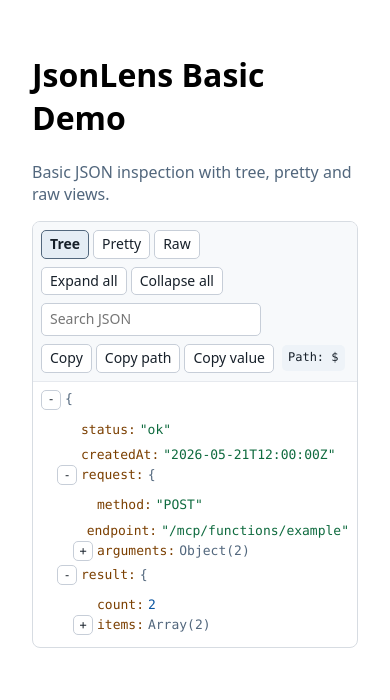
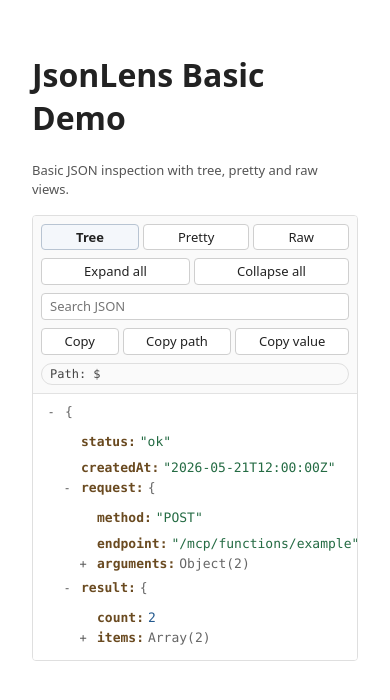
Before and after one commit to ddbase3/JsonLens, a website with bundled scripts: page demos/basic/index.html in a window 390 px wide. Built offline with nearby package versions, Linux system fonts and the light colour scheme.

Commit message:
style updated

```diff
--- a/src/styles/jsonlens.css
+++ b/src/styles/jsonlens.css
@@ -1,11 +1,11 @@
 .jl-root {
 	box-sizing: border-box;
-	border: 1px solid #d7dce2;
-	border-radius: 8px;
-	background: #ffffff;
-	color: #17202a;
-	font-family: system-ui, -apple-system, BlinkMacSystemFont, "Segoe UI", sans-serif;
-	font-size: 14px;
+	border: 1px solid #dfdfdf;
+	border-radius: 4px;
+	background: #fff;
+	color: #222;
+	font-family: inherit;
+	font-size: 13px;
 	line-height: 1.45;
 	overflow: hidden;
 }
@@ -19,61 +19,97 @@
 .jl-toolbar {
 	display: flex;
 	flex-wrap: wrap;
-	align-items: center;
+	align-items: flex-end;
 	gap: 8px;
 	padding: 8px;
-	border-bottom: 1px solid #e6e9ee;
-	background: #f7f9fb;
+	border-bottom: 1px solid #e2e2e2;
+	background: #fafafa;
 }
 
 .jl-toolbar-group {
 	display: inline-flex;
+	flex-wrap: wrap;
 	align-items: center;
+	gap: 4px;
+	min-width: 0;
+}
+
+.jl-mode-group,
+.jl-tree-actions,
+.jl-copy-actions {
 	gap: 4px;
 }
 
 .jl-button,
 .jl-node-toggle {
-	appearance: none;
-	border: 1px solid #c7ced8;
-	border-radius: 5px;
-	background: #ffffff;
-	color: #17202a;
+	font: inherit;
+	line-height: 1.3;
+	border: 1px solid #cfcfcf;
+	border-radius: 4px;
+	background: #fff;
+	color: #222;
 	cursor: pointer;
-	font: inherit;
-	line-height: 1.2;
 }
 
 .jl-button {
-	padding: 5px 8px;
+	padding: 4px 8px;
+	white-space: nowrap;
 }
 
 .jl-button:hover,
 .jl-node-toggle:hover {
-	background: #eef3f8;
+	background: #f5f5f5;
+}
+
+.jl-button:disabled,
+.jl-node-toggle:disabled {
+	opacity: 0.6;
+	cursor: default;
 }
 
 .jl-button-active {
-	border-color: #52677d;
-	background: #e5edf5;
+	border-color: #b8c4d2;
+	background: #f4f7fb;
 	font-weight: 600;
 }
 
+.jl-search {
+	display: inline-flex;
+	min-width: 160px;
+	max-width: 100%;
+}
+
 .jl-search-input {
-	min-width: 160px;
-	padding: 5px 8px;
-	border: 1px solid #c7ced8;
-	border-radius: 5px;
+	width: 100%;
+	min-width: 0;
+	padding: 4px 8px;
+	border: 1px solid #cfcfcf;
+	border-radius: 4px;
+	background: #fff;
+	color: #222;
 	font: inherit;
+	line-height: 1.3;
+}
+
+.jl-search-input:focus-visible,
+.jl-button:focus-visible,
+.jl-node-toggle:focus-visible {
+	outline: 2px solid #8db7a0;
+	outline-offset: 2px;
 }
 
 .jl-path-display {
+	display: inline-block;
 	max-width: 340px;
-	padding: 4px 6px;
-	border-radius: 5px;
-	background: #eef3f8;
+	min-width: 0;
+	padding: 2px 8px;
+	border: 1px solid #dfdfdf;
+	border-radius: 999px;
+	background: #fafafa;
+	color: #444;
 	font-family: ui-monospace, SFMono-Regular, Menlo, Consolas, monospace;
 	font-size: 12px;
+	line-height: 1.35;
 	overflow: hidden;
 	text-overflow: ellipsis;
 	white-space: nowrap;
@@ -81,12 +117,31 @@
 
 .jl-body {
 	padding: 8px;
+	background: #fff;
 	overflow: auto;
+}
+
+.jl-empty {
+	padding: 10px 0;
+	border-top: 1px solid #dcdcdc;
+	border-bottom: 1px solid #dcdcdc;
+	background: transparent;
+	color: #666;
 }
 
 .jl-tree {
 	font-family: ui-monospace, SFMono-Regular, Menlo, Consolas, monospace;
 	font-size: 13px;
+	line-height: 1.45;
+	color: #222;
+}
+
+.jl-node {
+	min-width: 0;
+}
+
+.jl-node-children {
+	min-width: 0;
 }
 
 .jl-node-line {
@@ -100,7 +155,15 @@
 }
 
 .jl-node-line:hover {
-	background: #f4f7fa;
+	background: #f5f5f5;
+}
+
+.jl-node-expandable > .jl-node-line {
+	cursor: pointer;
+}
+
+.jl-node-collapsed > .jl-node-line {
+	color: #333;
 }
 
 .jl-node-toggle,
@@ -109,52 +172,78 @@
 	align-items: center;
 	justify-content: center;
 	width: 20px;
+	min-width: 20px;
 	height: 20px;
 	padding: 0;
 	font-family: ui-monospace, SFMono-Regular, Menlo, Consolas, monospace;
 	font-size: 12px;
+	line-height: 1;
+}
+
+.jl-node-toggle {
+	border: 0;
+	background: transparent;
+	color: #555;
+}
+
+.jl-node-toggle:hover {
+	background: transparent;
+	color: #222;
 }
 
 .jl-node-spacer {
-	border: 1px solid transparent;
+	border: 0;
+	background: transparent;
 }
 
 .jl-node-key,
 .jl-token-key {
-	color: #7b3f00;
+	color: #6a4a20;
+	font-weight: 600;
 }
 
 .jl-node-summary {
-	color: #52677d;
+	color: #666;
+}
+
+.jl-token {
+	white-space: pre-wrap;
 }
 
 .jl-token-string {
-	color: #0f6b3f;
+	color: #246b43;
 }
 
 .jl-token-number {
-	color: #0b55a0;
+	color: #245a8f;
 }
 
 .jl-token-boolean {
-	color: #7a3db8;
+	color: #70458f;
 }
 
 .jl-token-null {
-	color: #7a7f87;
+	color: #777;
 }
 
 .jl-pretty,
 .jl-raw {
 	margin: 0;
-	padding: 10px;
-	border-radius: 6px;
-	background: #f7f9fb;
+	padding: 10px 12px;
+	border: 1px solid #e2e2e2;
+	border-radius: 4px;
+	background: #fafafa;
+	color: #222;
 	font-family: ui-monospace, SFMono-Regular, Menlo, Consolas, monospace;
 	font-size: 13px;
 	line-height: 1.5;
 	overflow: auto;
 	white-space: pre;
+}
+
+.jl-code {
+	display: block;
+	min-width: 0;
 }
 
 .jl-search-hit {
@@ -165,25 +254,29 @@
 }
 
 .jl-error {
-	padding: 10px;
-	border: 1px solid #e1a1a1;
-	border-radius: 6px;
-	background: #fff6f6;
+	display: grid;
+	gap: 8px;
+	padding: 10px 12px;
+	border: 1px solid #e4c3c3;
+	border-left-width: 3px;
+	border-left-color: #c88484;
+	border-radius: 4px;
+	background: #fff8f8;
 }
 
 .jl-error-title {
-	margin-bottom: 4px;
-	font-weight: 700;
-	color: #9d1c1c;
+	font-size: 13px;
+	font-weight: 600;
+	color: #8a1f1f;
 }
 
 .jl-error-message {
-	margin-bottom: 8px;
-	color: #6f1a1a;
+	color: #8a1f1f;
+	line-height: 1.45;
 }
 
 .jl-error-raw {
-	border: 1px solid #f0cccc;
+	border-color: #e4c3c3;
 	background: #fffafa;
 }
 
@@ -193,20 +286,36 @@
 }
 
 .jl-row-detail-section {
+	display: grid;
+	gap: 6px;
 	margin: 0;
+	min-width: 0;
 }
 
 .jl-row-detail-section-title {
-	margin: 0 0 6px;
-	font-size: 14px;
+	margin: 0;
+	font-size: 12px;
+	font-weight: 600;
+	text-transform: uppercase;
+	letter-spacing: 0.03em;
+	color: #546274;
 }
 
 .jl-row-detail-text {
 	padding: 8px;
-	border: 1px solid #e6e9ee;
-	border-radius: 6px;
-	background: #ffffff;
+	border: 1px solid #e2e2e2;
+	border-radius: 4px;
+	background: #fff;
+	color: #222;
+	font-size: 13px;
+	line-height: 1.45;
 	white-space: pre-wrap;
+	overflow-wrap: anywhere;
+	word-break: break-word;
+}
+
+.jl-host {
+	min-width: 0;
 }
 
 .jl-demo-page {
@@ -214,6 +323,13 @@
 	margin: 0 auto;
 	padding: 24px;
 	font-family: system-ui, -apple-system, BlinkMacSystemFont, "Segoe UI", sans-serif;
+	color: #222;
+}
+
+.jl-demo-page h1,
+.jl-demo-page h2,
+.jl-demo-page h3 {
+	color: #222;
 }
 
 .jl-demo-panel {
@@ -221,13 +337,41 @@
 }
 
 .jl-demo-note {
-	color: #52677d;
+	color: #555;
+	font-size: 13px;
+	line-height: 1.45;
 }
 
 .jl-smoke-pass {
-	color: #0f6b3f;
+	color: #246b43;
+	font-weight: 600;
 }
 
 .jl-smoke-fail {
-	color: #9d1c1c;
+	color: #8a1f1f;
+	font-weight: 600;
 }
+
+@media (max-width: 720px) {
+	.jl-toolbar {
+		flex-direction: column;
+		align-items: stretch;
+	}
+
+	.jl-toolbar-group,
+	.jl-search {
+		width: 100%;
+	}
+
+	.jl-button {
+		flex: 1 1 auto;
+	}
+
+	.jl-path-display {
+		max-width: 100%;
+	}
+
+	.jl-body {
+		padding: 8px;
+	}
+}
```
